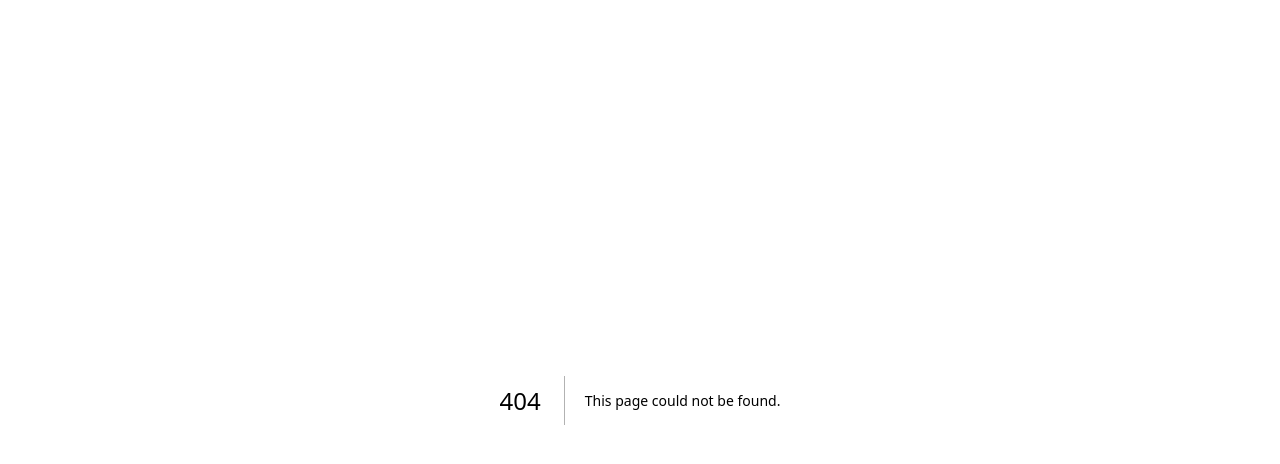
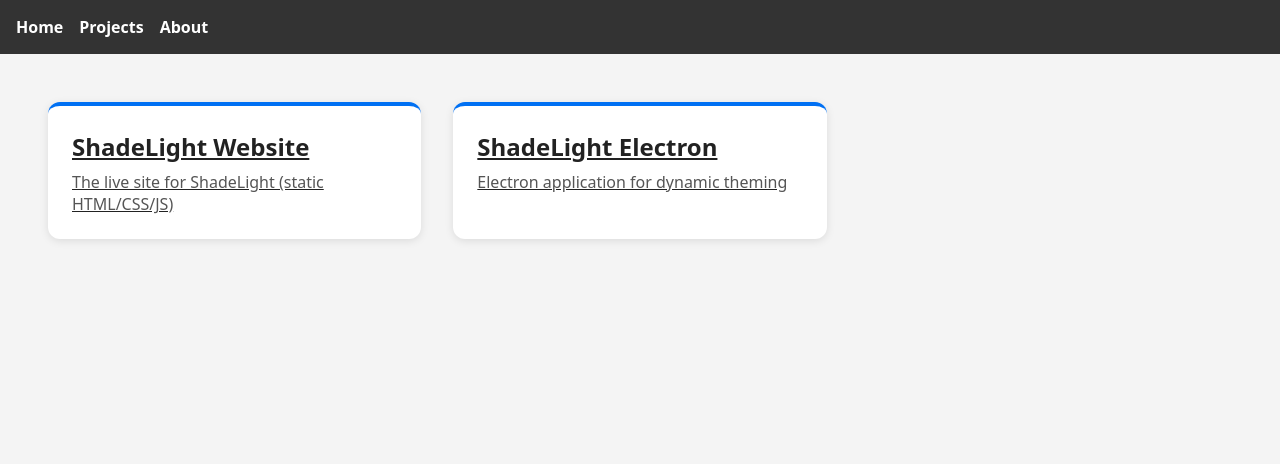
Before and after one commit to PufyBee/SamsWebsite, a Next.js app: page /projects in a window 1280 px wide. Before the commit this address had no page. Shown: the top 464 px of the page. Built offline with nearby package versions, Linux system fonts and the light colour scheme.

Commit message:
feat: add global CSS import, Projects page, and CSS Modules for Navbar & Projects

```diff
--- a/pages/_app.js
+++ b/pages/_app.js
@@ -1,5 +1,5 @@
 
-
+import '../styles/globals.css';
 export default function App({ Component, pageProps }) {
   return <Component {...pageProps} />
 }
--- /dev/null
+++ b/pages/projects.js
@@ -0,0 +1,38 @@
+// pages/projects.js
+import Navbar from '../components/Navbar';
+import styles from '../styles/Projects.module.css';
+
+const projects = [
+  {
+    title: 'ShadeLight Website',
+    description: 'The live site for ShadeLight (static HTML/CSS/JS)',
+    url: 'https://pufybee.github.io/ShadelightSite/'
+  },
+  {
+    title: 'ShadeLight Electron',
+    description: 'Electron application for dynamic theming',
+    url: 'https://github.com/PufyBee/Shadelight-electron'
+  }
+];
+
+export default function Projects() {
+  return (
+    <>
+      <Navbar />
+      <main className={styles.grid}>
+        {projects.map((p) => (
+          <a
+            key={p.title}
+            href={p.url}
+            className={styles.card}
+            target="_blank"
+            rel="noopener noreferrer"
+          >
+            <h2>{p.title}</h2>
+            <p>{p.description}</p>
+          </a>
+        ))}
+      </main>
+    </>
+  );
+}
--- /dev/null
+++ b/styles/Projects.module.css
@@ -0,0 +1,33 @@
+/* styles/Projects.module.css */
+
+.grid {
+  display: grid;
+  gap: 2rem;
+  padding: 3rem;
+  grid-template-columns: repeat(auto-fill, minmax(280px, 1fr));
+}
+
+.card {
+  background: white;
+  padding: 1.5rem;
+  border-radius: 12px;
+  color: #222;
+  box-shadow: 0 2px 8px rgba(0, 0, 0, 0.1);
+  border-top: 4px solid #0070f3; /* Blue accent stripe */
+  transition: transform 0.2s ease, box-shadow 0.2s ease;
+}
+
+.card:hover {
+  transform: translateY(-4px);
+  box-shadow: 0 4px 16px rgba(0, 0, 0, 0.15);
+}
+
+.card h2 {
+  margin: 0 0 0.5rem;
+  font-size: 1.5rem;
+}
+
+.card p {
+  margin: 0;
+  color: #555;
+}
--- /dev/null
+++ b/styles/globals.css
@@ -0,0 +1,7 @@
+/* styles/globals.css */
+html, body {
+  margin: 0;
+  padding: 0;
+  font-family: system-ui, sans-serif;
+  background-color: #f4f4f4;  /* Uniform light grey background */
+}
```
